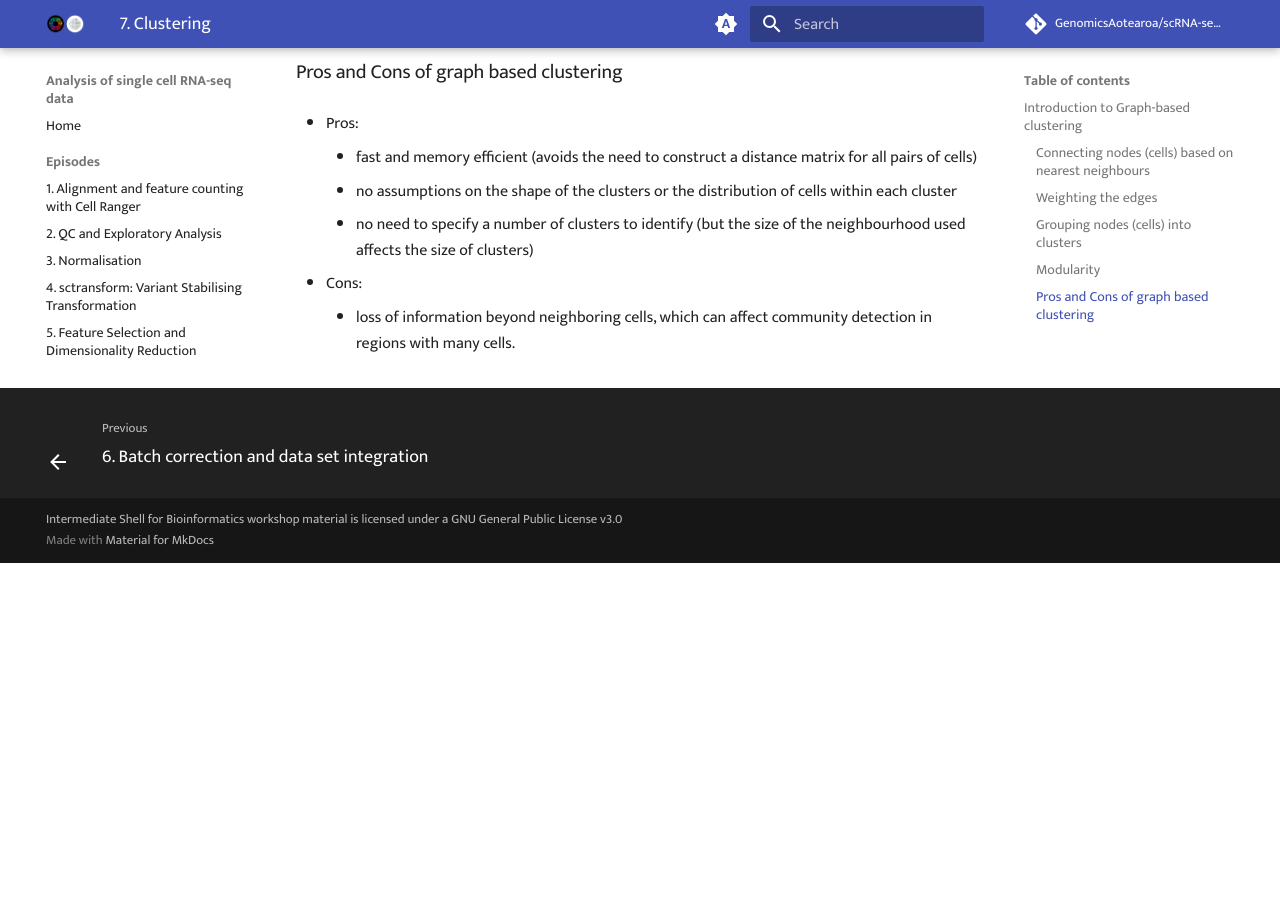
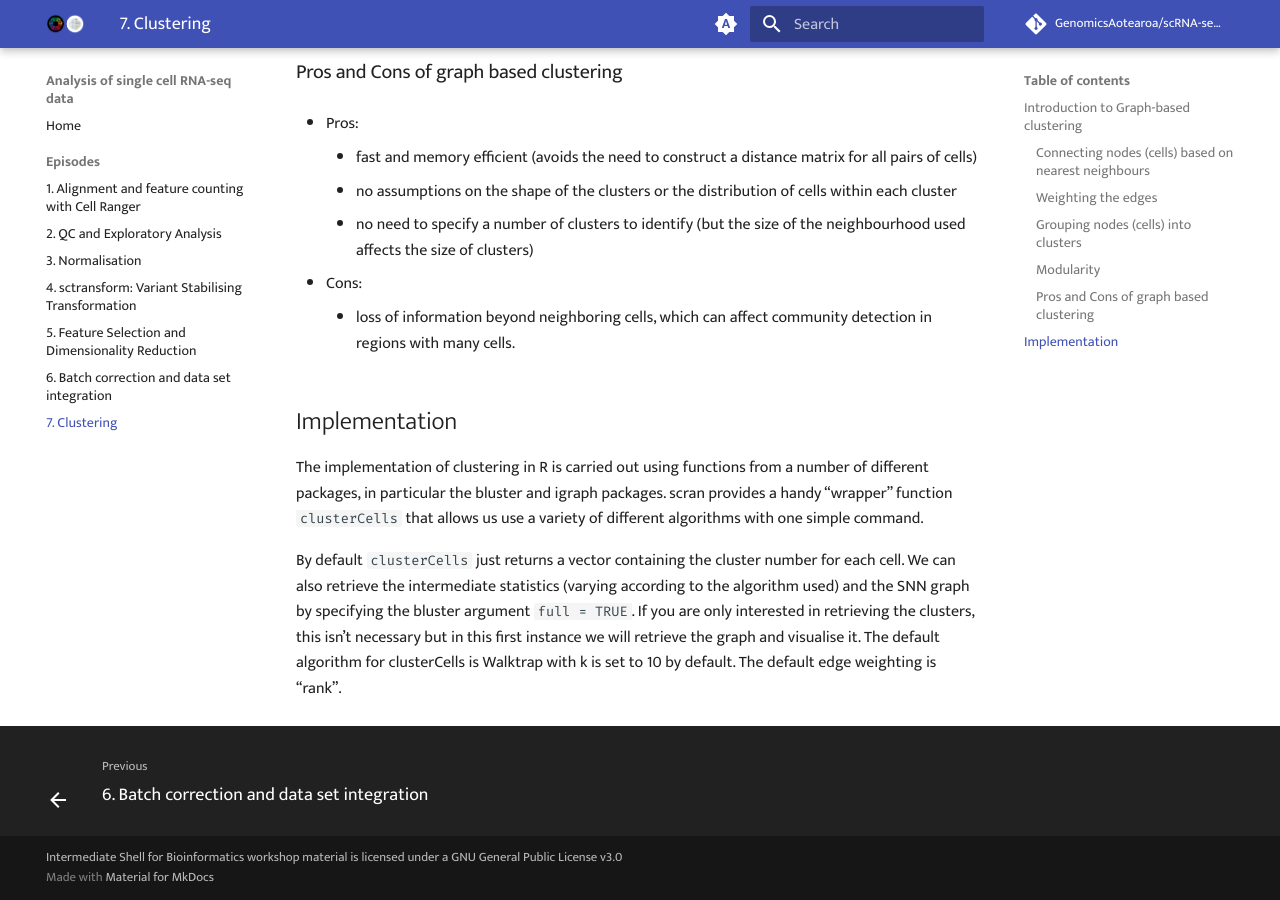
Before and after one commit to GenomicsAotearoa/scRNA-seq-data-analysis, an MkDocs documentation site: the page built from docs/episodes /7.md, in a window 1280 px wide and 900 px high, scrolled down 2249 px. Built offline with MkDocs 1.6.1 and Material for MkDocs 9.7.7, drawn with Linux system fonts in a browser that asks for light colours; comment, search, counter and statistics services are not loaded; before the commit the page ends 2812 px from its top, so only the background shows below that.

Commit message:
implementation parameter

```diff
--- a/docs/episodes /7.md
+++ b/docs/episodes /7.md
@@ -67,3 +67,9 @@
 
 - Cons:
     - loss of information beyond neighboring cells, which can affect community detection in regions with many cells.
+
+## Implementation
+
+The implementation of clustering in R is carried out using functions from a number of different packages, in particular the bluster and igraph packages. scran provides a handy “wrapper” function `clusterCells` that allows us use a variety of different algorithms with one simple command.
+
+By default `clusterCells` just returns a vector containing the cluster number for each cell. We can also retrieve the intermediate statistics (varying according to the algorithm used) and the SNN graph by specifying the bluster argument `full = TRUE`. If you are only interested in retrieving the clusters, this isn’t necessary but in this first instance we will retrieve the graph and visualise it. The default algorithm for clusterCells is Walktrap with k is set to 10 by default. The default edge weighting is “rank”.
```
